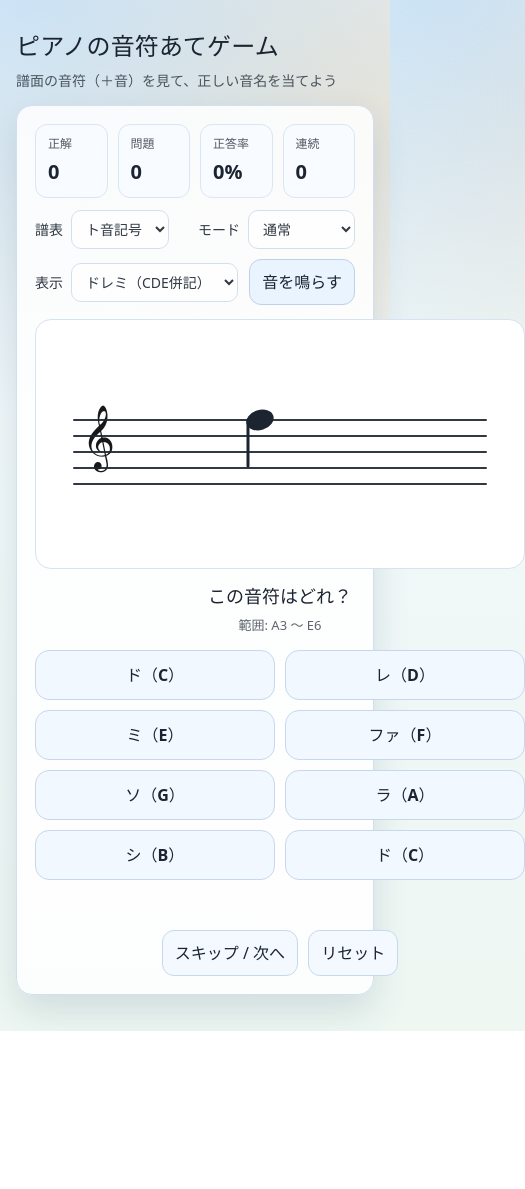
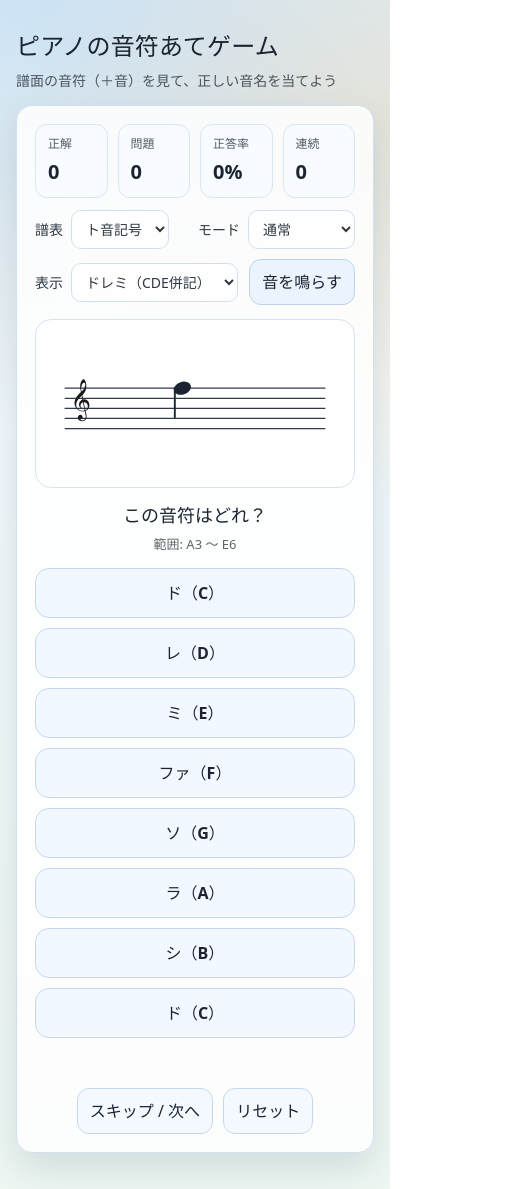
Before and after one commit to mkitamura-dev/piano-study-app, a React app in the folder frontend/: page / in a window 390 px wide. Shown: the whole page, 525 px wide, since content can reach past the window. Before the commit the page ends 1031 px from the top, so only its background shows below. Built offline with nearby package versions, Linux system fonts and the light colour scheme; the HTML template or start-up script is replaced by a standard one.

Commit message:
スマホでの画面ずれ修正

```diff
--- a/frontend/src/note-game/note-game.css
+++ b/frontend/src/note-game/note-game.css
@@ -89,10 +89,13 @@
   border: 1px solid #d6e3f3;
   background: #ffffff;
   padding: 14px;
+  width: min(100%, 500px);
 }
 
 .staffSvg {
   display: block;
+  width: 100%;
+  height: auto;
 }
 
 .prompt {
@@ -126,6 +129,7 @@
   cursor: pointer;
   font-size: 16px;
   font-weight: 600;
+  min-width: 0;
 }
 
 .choiceButton:disabled {
@@ -178,3 +182,9 @@
     grid-template-columns: repeat(4, minmax(0, 1fr));
   }
 }
+
+@media (max-width: 420px) {
+  .choices {
+    grid-template-columns: 1fr;
+  }
+}
```
